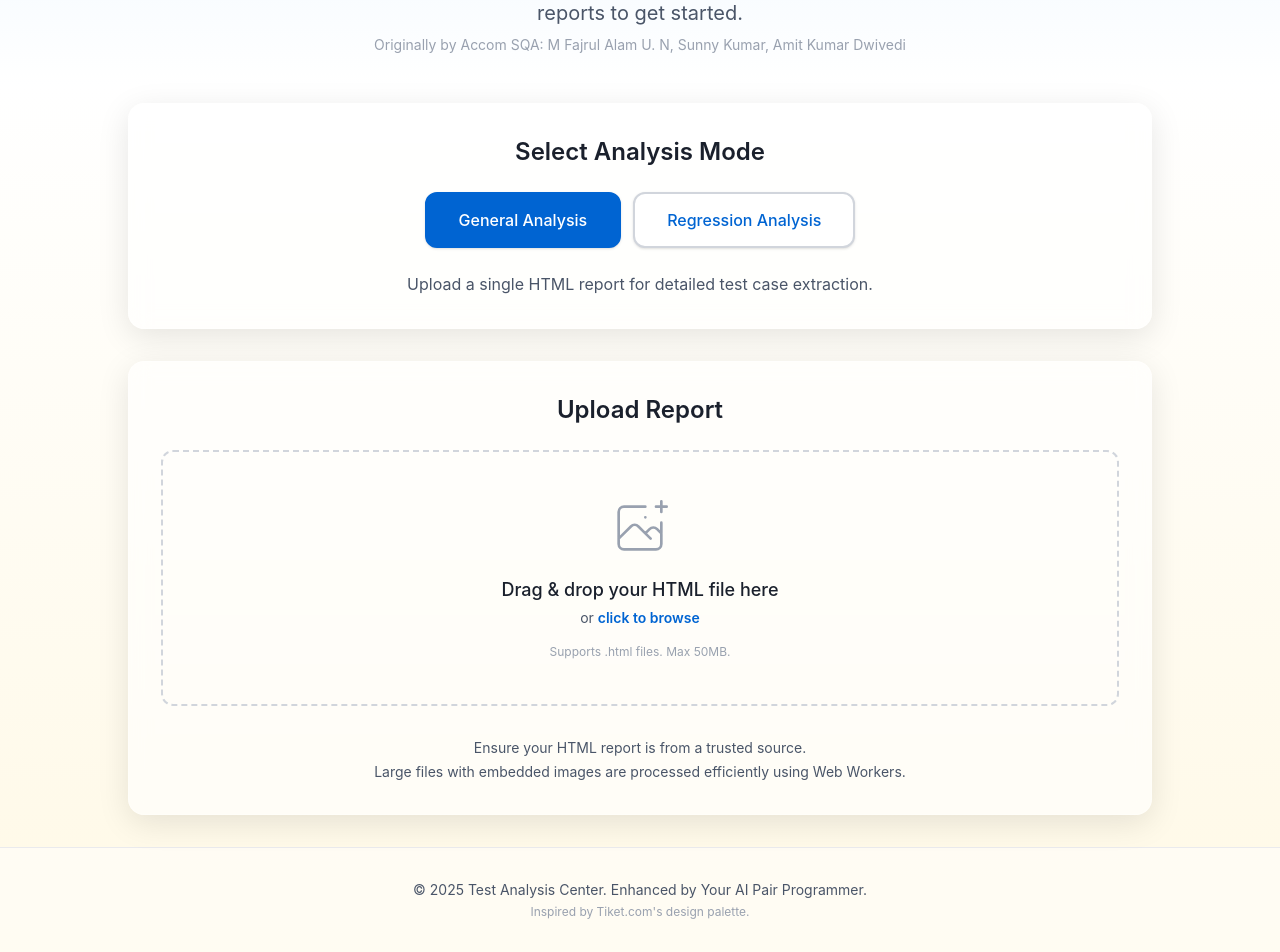
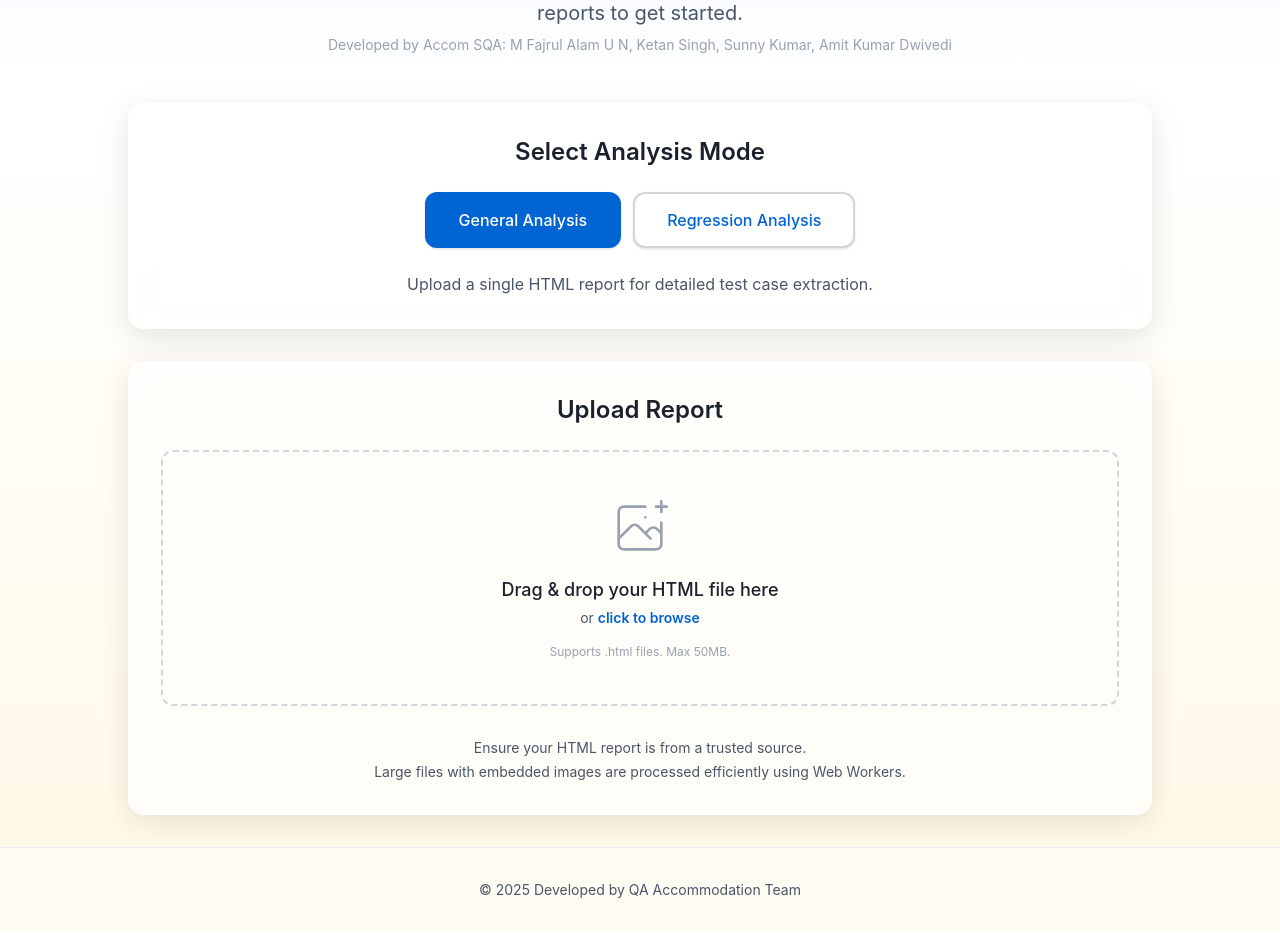
Before and after one commit to fajrulalam/quality-first-suite, a Next.js app: page / in a window 1280 px wide. Shown: the part 285-1237 px from the top of the page. Built offline with nearby package versions, Linux system fonts and the light colour scheme.

Commit message:
fixed the build issue

```diff
--- a/src/app/page.tsx
+++ b/src/app/page.tsx
@@ -293,7 +293,7 @@ export default function Home() {
               reports to get started.
             </p>
             <p className="mt-2 text-sm text-gray-400">
-              Originally by Accom SQA: M Fajrul Alam U. N, Sunny Kumar, Amit
+              Developed by Accom SQA: M Fajrul Alam U N, Ketan Singh, Sunny Kumar, Amit
               Kumar Dwivedi
             </p>
           </div>
@@ -676,11 +676,7 @@ export default function Home() {
       <footer className="bg-white/50 border-t border-gray-200/80 mt-auto">
         <div className="max-w-7xl mx-auto py-8 px-4 sm:px-6 lg:px-8 text-center">
           <p className="text-sm text-[var(--text-secondary)]">
-            &copy; {new Date().getFullYear()} Test Analysis Center. Enhanced by
-            Your AI Pair Programmer.
-          </p>
-          <p className="text-xs text-gray-400 mt-1">
-            Inspired by Tiket.com's design palette.
+            &copy; {new Date().getFullYear()} Developed by QA Accommodation Team
           </p>
         </div>
       </footer>
```
